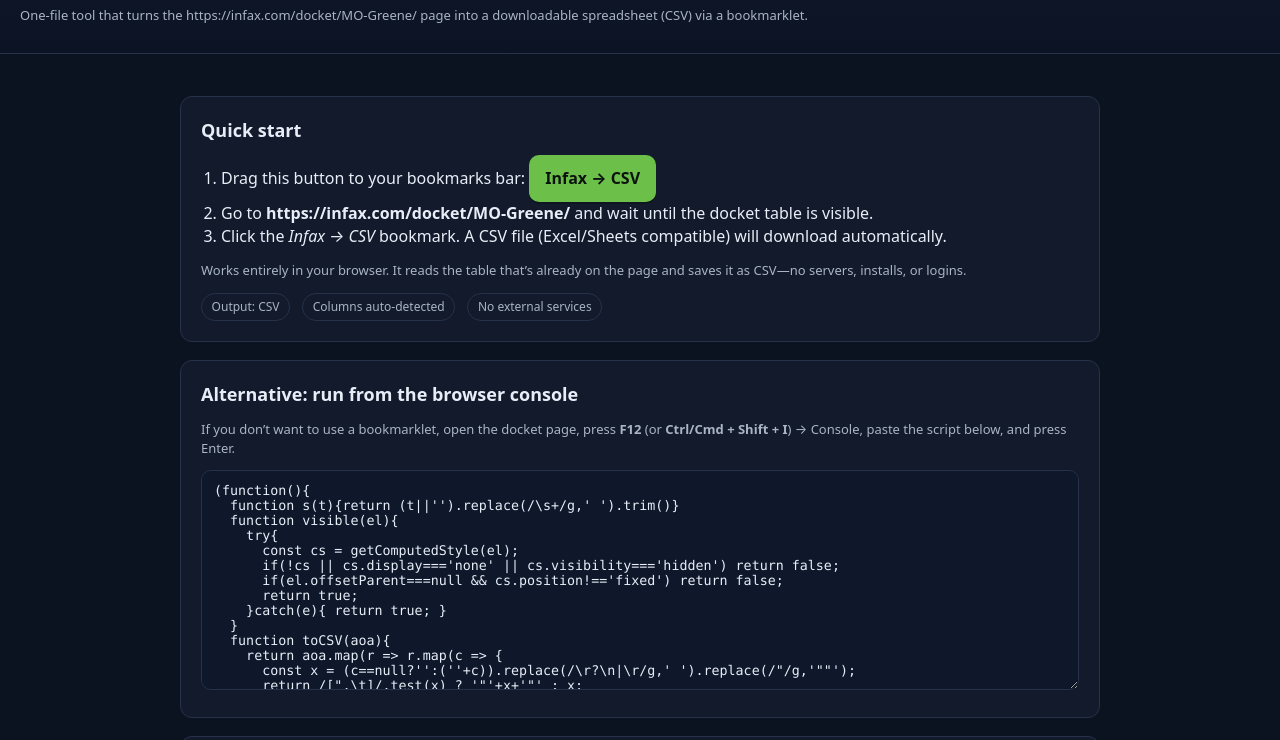
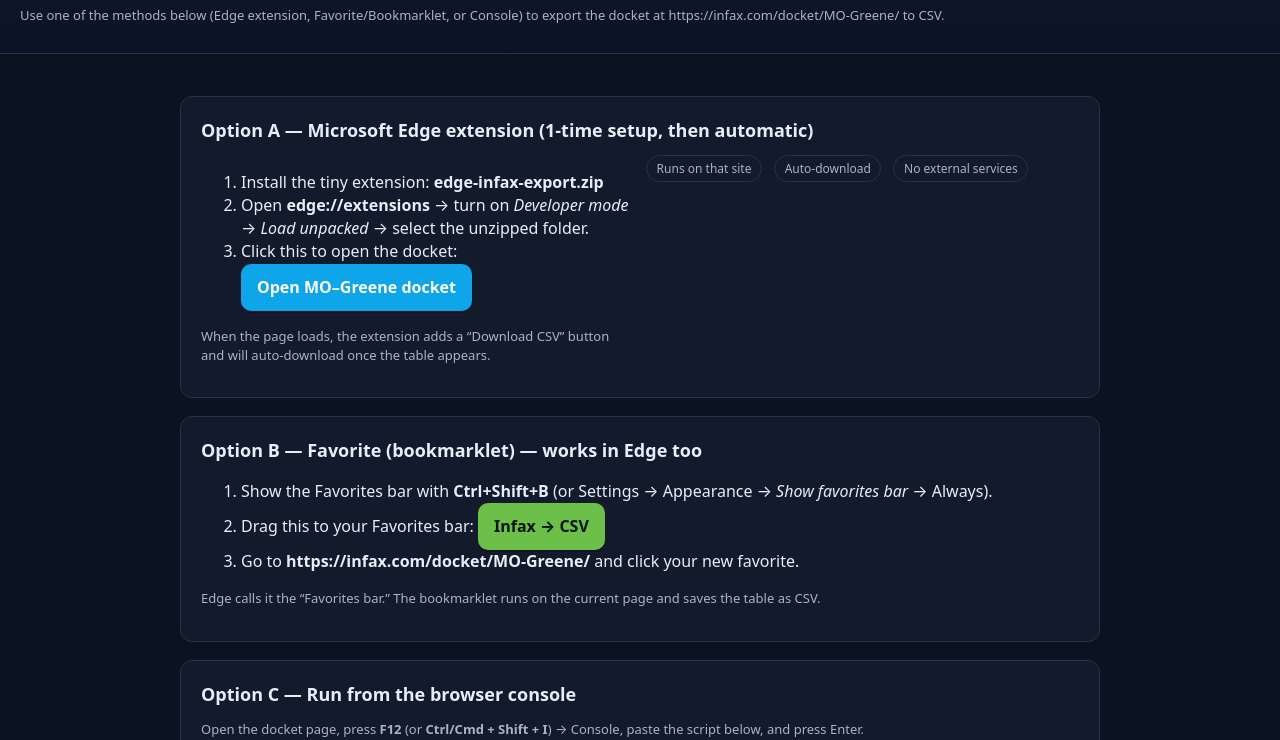
Before and after one commit to TheEuropean417/Homework, a plain HTML site: page CRIME/infax_docket_to_csv.html in a window 1280 px wide. Shown: the part 60-800 px from the top of the page. Drawn offline with Linux system fonts and the light colour scheme.

Commit message:
Update infax_docket_to_csv.html

```diff
--- a/CRIME/infax_docket_to_csv.html
+++ b/CRIME/infax_docket_to_csv.html
@@ -5,7 +5,7 @@
   <meta name="viewport" content="width=device-width, initial-scale=1" />
   <title>Infax Docket → Spreadsheet (MO-Greene)</title>
   <style>
-    :root { --bg:#0b1220; --fg:#e8eef7; --muted:#a9b4c4; --accent:#6cc04a; --card:#121a2b; --border:#26324a;}
+    :root { --bg:#0b1220; --fg:#e8eef7; --muted:#a9b4c4; --accent:#6cc04a; --accent2:#0ea5e9; --card:#121a2b; --border:#26324a;}
     *{box-sizing:border-box}
     html,body{margin:0;padding:0;background:var(--bg);color:var(--fg);font:16px/1.45 ui-sans-serif, system-ui, -apple-system, Segoe UI, Roboto, Helvetica, Arial, "Apple Color Emoji","Segoe UI Emoji";}
     header{padding:28px 20px;border-bottom:1px solid var(--border);background:linear-gradient(180deg,#0f172a 0%, #0c1324 100%);}
@@ -15,8 +15,9 @@
     .card{background:var(--card);border:1px solid var(--border);border-radius:12px;padding:20px;margin:18px 0}
     .card h2{margin:0 0 12px;font-size:18px}
     .steps ol{margin:0;padding-left:20px}
-    a.bm{display:inline-block;background:var(--accent);color:#0b120f;text-decoration:none;font-weight:700;padding:12px 16px;border-radius:10px;box-shadow:0 2px 0 rgba(0,0,0,.25);}
-    a.bm:hover{filter:brightness(0.95)}
+    a.bm, a.primary{display:inline-block;background:var(--accent);color:#0b120f;text-decoration:none;font-weight:700;padding:12px 16px;border-radius:10px;box-shadow:0 2px 0 rgba(0,0,0,.25);}
+    a.primary{background:var(--accent2);color:#fff}
+    a.bm:hover, a.primary:hover{filter:brightness(0.95)}
     code, pre, textarea{background:#0f172a;border:1px solid var(--border);border-radius:10px;color:var(--fg);}
     textarea{width:100%;min-height:220px;padding:12px;font-family:ui-monospace, SFMono-Regular, Menlo, Monaco, Consolas, "Liberation Mono", "Courier New", monospace}
     .muted{color:var(--muted)}
@@ -25,45 +26,51 @@
     .cta{display:flex;gap:12px;align-items:center;flex-wrap:wrap}
     .pill{display:inline-block;padding:.25rem .6rem;border:1px solid var(--border);border-radius:999px;color:var(--muted);font-size:12px}
     .url{word-break:break-all}
+    .grid{display:grid;grid-template-columns:1fr;gap:12px}
+    @media(min-width:740px){.grid{grid-template-columns:1fr 1fr}}
   </style>
 </head>
 <body>
   <header>
     <h1>Infax Docket → Spreadsheet (MO-Greene)</h1>
-    <p class="small">One-file tool that turns the <span class="url">https://infax.com/docket/MO-Greene/</span> page into a downloadable spreadsheet (CSV) via a bookmarklet.</p>
+    <p class="small">Use one of the methods below (Edge extension, Favorite/Bookmarklet, or Console) to export the docket at <span class="url">https://infax.com/docket/MO-Greene/</span> to CSV.</p>
   </header>
   <main>
     <section class="card">
-      <h2>Quick start</h2>
-      <div class="steps">
-        <ol>
-          <li>Drag this button to your bookmarks bar: <a id="bm" class="bm" href="#">Infax → CSV</a></li>
-          <li>Go to <strong>https://infax.com/docket/MO-Greene/</strong> and wait until the docket table is visible.</li>
-          <li>Click the <em>Infax → CSV</em> bookmark. A CSV file (Excel/Sheets compatible) will download automatically.</li>
-        </ol>
-        <p class="muted small">Works entirely in your browser. It reads the table that’s already on the page and saves it as CSV—no servers, installs, or logins.</p>
-      </div>
-      <div class="cta">
-        <span class="pill">Output: CSV</span>
-        <span class="pill">Columns auto-detected</span>
-        <span class="pill">No external services</span>
+      <h2>Option A — Microsoft Edge extension (1-time setup, then automatic)</h2>
+      <div class="grid">
+        <div>
+          <ol>
+            <li>Install the tiny extension: <strong>edge-infax-export.zip</strong></li>
+            <li>Open <strong>edge://extensions</strong> → turn on <em>Developer mode</em> → <em>Load unpacked</em> → select the unzipped folder.</li>
+            <li>Click this to open the docket: <a class="primary" href="https://infax.com/docket/MO-Greene/" target="_blank" rel="noopener">Open MO–Greene docket</a></li>
+          </ol>
+          <p class="small muted">When the page loads, the extension adds a “Download CSV” button and will auto-download once the table appears.</p>
+        </div>
+        <div>
+          <div class="cta">
+            <span class="pill">Runs on that site</span>
+            <span class="pill">Auto-download</span>
+            <span class="pill">No external services</span>
+          </div>
+        </div>
       </div>
     </section>
 
     <section class="card">
-      <h2>Alternative: run from the browser console</h2>
-      <p class="small muted">If you don’t want to use a bookmarklet, open the docket page, press <strong>F12</strong> (or <strong>Ctrl/Cmd + Shift + I</strong>) → Console, paste the script below, and press Enter.</p>
-      <textarea id="console-snippet" readonly></textarea>
+      <h2>Option B — Favorite (bookmarklet) — works in Edge too</h2>
+      <ol>
+        <li>Show the Favorites bar with <strong>Ctrl+Shift+B</strong> (or Settings → Appearance → <em>Show favorites bar</em> → Always).</li>
+        <li>Drag this to your Favorites bar: <a id="bm" class="bm" href="#">Infax → CSV</a></li>
+        <li>Go to <strong>https://infax.com/docket/MO-Greene/</strong> and click your new favorite.</li>
+      </ol>
+      <p class="small muted">Edge calls it the “Favorites bar.” The bookmarklet runs on the current page and saves the table as CSV.</p>
     </section>
 
     <section class="card">
-      <h2>Notes</h2>
-      <ul class="small muted">
-        <li>Designed for pages that show columns like <em>Case Name, Case Number, Floor, Courtroom, Hearing Time, Judge</em>. The script will also try <em>Party Name</em>, <em>Start Time</em>, <em>Case Type</em>, and <em>Room</em> if present.</li>
-        <li>It looks for the first visible HTML table or ARIA table/grid and exports those rows. If the page has multiple tables, scroll to make the docket table visible and run again.</li>
-        <li>CSV opens in Excel, Google Sheets, Apple Numbers, LibreOffice, etc.</li>
-        <li>Please follow the website’s terms of use and any applicable laws for data reuse.</li>
-      </ul>
+      <h2>Option C — Run from the browser console</h2>
+      <p class="small muted">Open the docket page, press <strong>F12</strong> (or <strong>Ctrl/Cmd + Shift + I</strong>) → Console, paste the script below, and press Enter.</p>
+      <textarea id="console-snippet" readonly></textarea>
     </section>
   </main>
   <footer class="small">
@@ -146,9 +153,9 @@
 
     // Generate a robust bookmarklet from the pretty code
     const bmCode = CONSOLE_SNIPPET
-      .replace(/\\n/g, ' ')               // newlines -> spaces
-      .replace(/\\s{2,}/g, ' ')           // collapse multiple spaces
-      .replace(/\\s*([{}();,:])\\s*/g, '$1'); // trim around punctuation (simple/minimal)
+      .replace(/\n/g, ' ')               // newlines -> spaces
+      .replace(/\s{2,}/g, ' ')           // collapse multiple spaces
+      .replace(/\s*([{}();,:])\s*/g, '$1'); // trim around punctuation (simple/minimal)
     document.getElementById('bm').setAttribute('href', 'javascript:' + bmCode);
   </script>
 </body>
```
